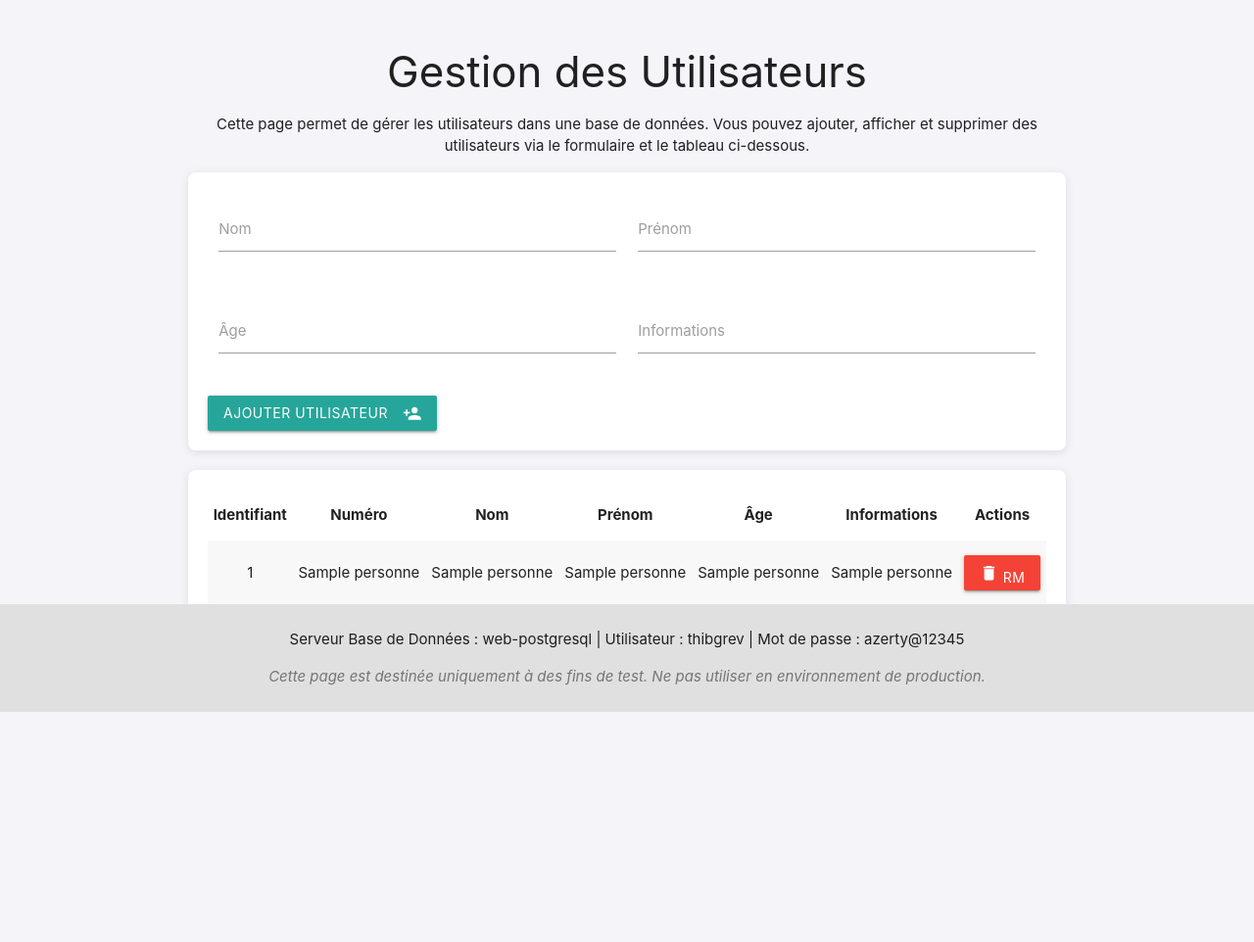
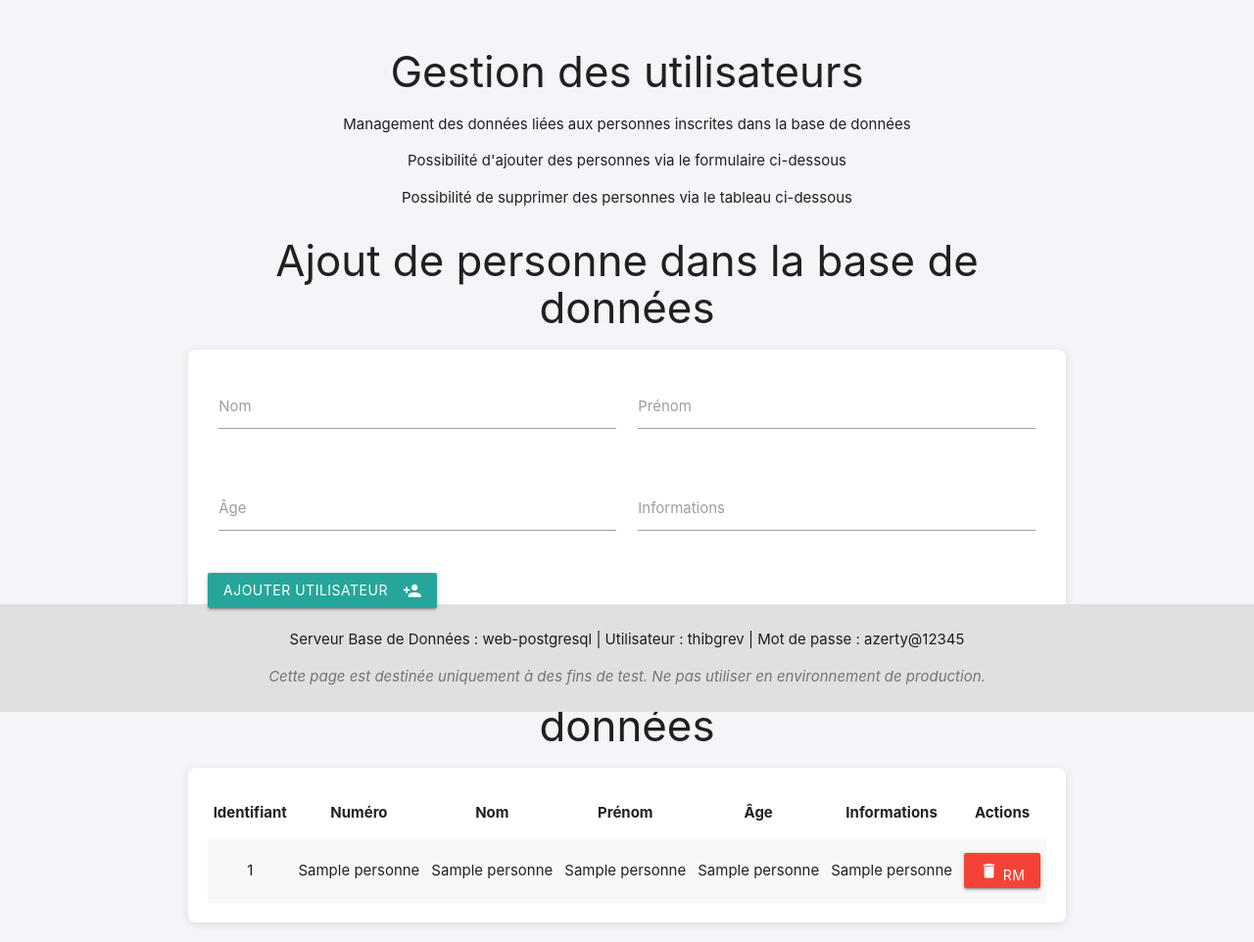
Before and after one commit to thibgrev/Applications, a Flask app: page / in a window 1280 px wide. Shown: the part 73-1035 px from the top of the page at 98% size. Before the commit the page ends 800 px from the top, so only its background shows below. Run offline with Flask 3, Linux system fonts and the light colour scheme; a database or web service that is not in the repository returns one stand-in record (values such as "Sample title"); some libraries are stand-ins or nearby versions.

Commit message:
Change index

```diff
--- a/Custom_apps/appli-web-postgresql/frontend/templates/index.html
+++ b/Custom_apps/appli-web-postgresql/frontend/templates/index.html
@@ -60,12 +60,15 @@
 
   <div class="container">
     <!-- Titre principal -->
-    <h3 class="center-align">Gestion des Utilisateurs</h3>
+    <h3 class="center-align">Gestion des utilisateurs</h3>
 
     <!-- Paragraphe explicatif -->
-    <p class="center-align">Cette page permet de gérer les utilisateurs dans une base de données. Vous pouvez ajouter, afficher et supprimer des utilisateurs via le formulaire et le tableau ci-dessous.</p>
+    <p class="center-align">Management des données liées aux personnes inscrites dans la base de données</p>
+    <p class="center-align">Possibilité d'ajouter des personnes via le formulaire ci-dessous</p>
+    <p class="center-align">Possibilité de supprimer des personnes via le tableau ci-dessous</p>
 
     <!-- Formulaire pour ajouter un utilisateur -->
+    <h3 class="center-align">Ajout de personne dans la base de données</h3>
     <div class="row table-container">
       <form action="/add" method="post">
         <div class="row">
@@ -95,6 +98,7 @@
     </div>
 
     <!-- Table des utilisateurs -->
+    <h3 class="center-align">Gestion des personnes dans la base de données</h3>
     <div class="row table-container">
       <table class="striped centered responsive-table">
         <thead>
```
